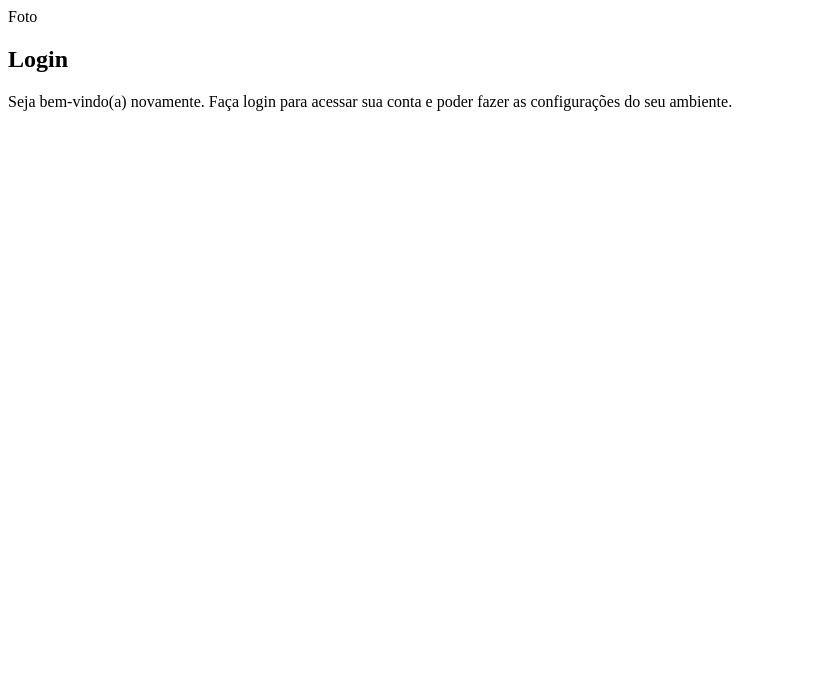
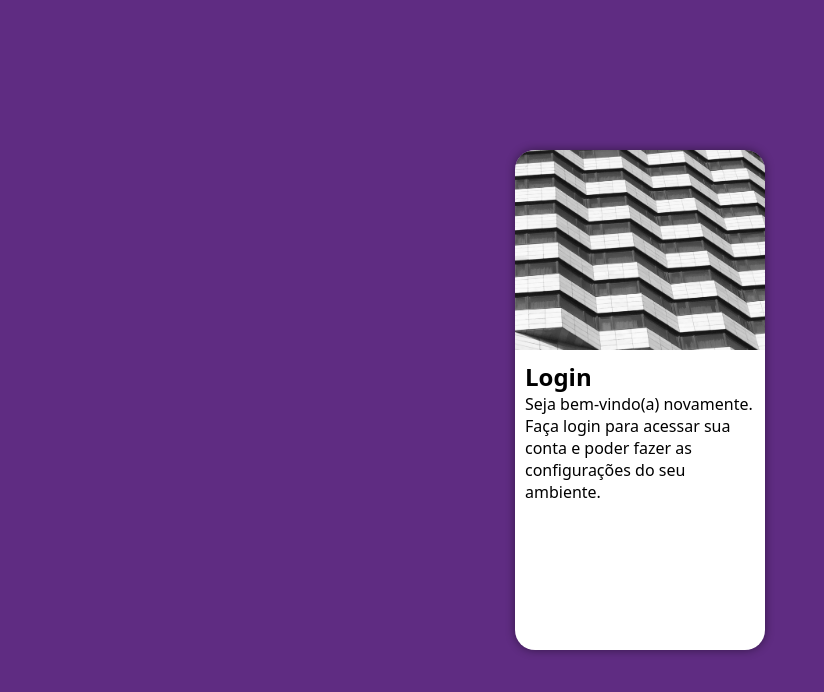
Before and after one commit to Erasmo-Jr/projeto-login, a plain HTML site: page index.html in a window 1280 px wide. Shown: the whole page, without its empty margins (0-824 px from the left). Drawn offline with Linux system fonts and the light colour scheme.

Commit message:
base da estrutura

```diff
--- a/estilos/style.css
+++ b/estilos/style.css
@@ -6,3 +6,49 @@
     Lilás #5f2c82
 
 */
+
+* {
+    font-family: system-ui, -apple-system, BlinkMacSystemFont, 'Segoe UI', Roboto, Oxygen, Ubuntu, Cantarell, 'Open Sans', 'Helvetica Neue', sans-serif;
+    padding: 0px;
+    margin: 0px;
+    box-sizing: border-box;
+}
+
+body, html {
+    background-color: #5f2c82;
+    height: 100vh;
+    width: 100vw;
+}
+
+main {
+    position: relative;
+    height: 100vh;
+    width: 100vw;
+}
+
+section#login {
+    position: absolute;
+    top: 50%;
+    left: 50%;
+    transform: translate(-50%, -50%);
+    overflow: hidden;
+
+    background-color: white;
+    width: 250px;
+    height: 500px;
+    border-radius: 20px;
+    box-shadow: 0px 0px 10px rgba(0, 0, 0, 0.450);
+}
+
+section#login > div#imagem {
+    display: block;
+    background: #5f2c82 url(../imagens/imagem-projeto.jpg) no-repeat ;
+    background-size: cover;
+    background-position: left bottom;
+    height: 200px;
+}
+
+section#login > div#formulario {
+    display: block;
+    padding: 10px;
+}
--- a/index.html
+++ b/index.html
@@ -10,7 +10,7 @@
     <main>
         <section id="login">
             <div id="imagem">
-                Foto
+                <!-- Aqui vai a imagem nas CSS-->
             </div>
             <div id="formulario">
                 <h1>Login</h1>
```
